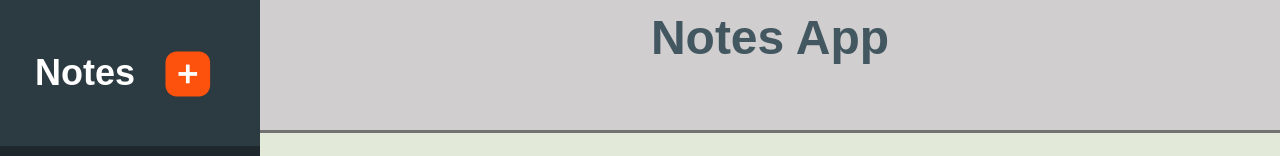
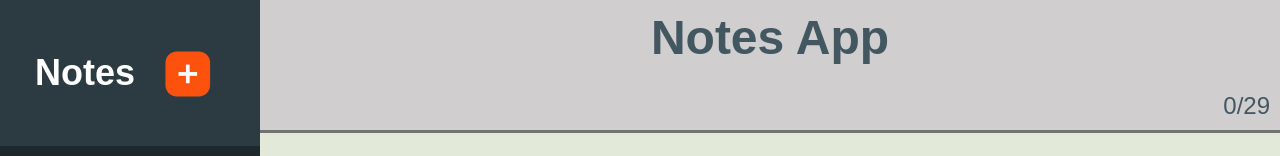
Before and after one commit to vitor-mat/Note-App---React, a React (Create React App) app: page / in a window 1280 px wide. Shown: the top 156 px of the page. Built offline with nearby package versions, Linux system fonts and the light colour scheme; the HTML template or start-up script is replaced by a standard one.

Commit message:
contagem de caracteres maximo do title da note aparecendo na pagina

```diff
--- a/src/App.js
+++ b/src/App.js
@@ -21,6 +21,8 @@ function App() {
   let [activeBurger3, setActiveBurger3] = useState("")
 
   let [showAsideMobile, setShowAsideMobile] = useState("")
+
+  let [charactersTitleMax, setCharactersTitleMax] = useState(0);
 
   useEffect(() => {
     getAllNotes()
@@ -178,6 +180,9 @@ function App() {
         <div className={`burger ${activeBurger2}`} onClick={() => activeBurgerFunction()}></div>
         <div className={`burger ${activeBurger3}`} onClick={() => activeBurgerFunction()}></div>
       </div>
+      <div id="characters-title-max-div">
+        <span>{charactersTitleMax}/29</span>
+      </div>
       <aside className={showAsideMobile}>
         <div id="cabecalho-aside-div">
           <h1>Notes</h1>
--- a/src/style.scss
+++ b/src/style.scss
@@ -17,6 +17,22 @@
 
     #menu-hamburge{
         display: none;
+    }
+
+    #characters-title-max-div{
+        height: 40px;
+        position: absolute;
+        display: flex;
+        align-items: flex-end;
+        justify-content: flex-end;
+        top: 80px;
+        right: 10px;
+
+        span{
+            font-weight: 300;
+            font-size: 24px;
+            color: #435761;
+        }
     }
 
     aside{
```
